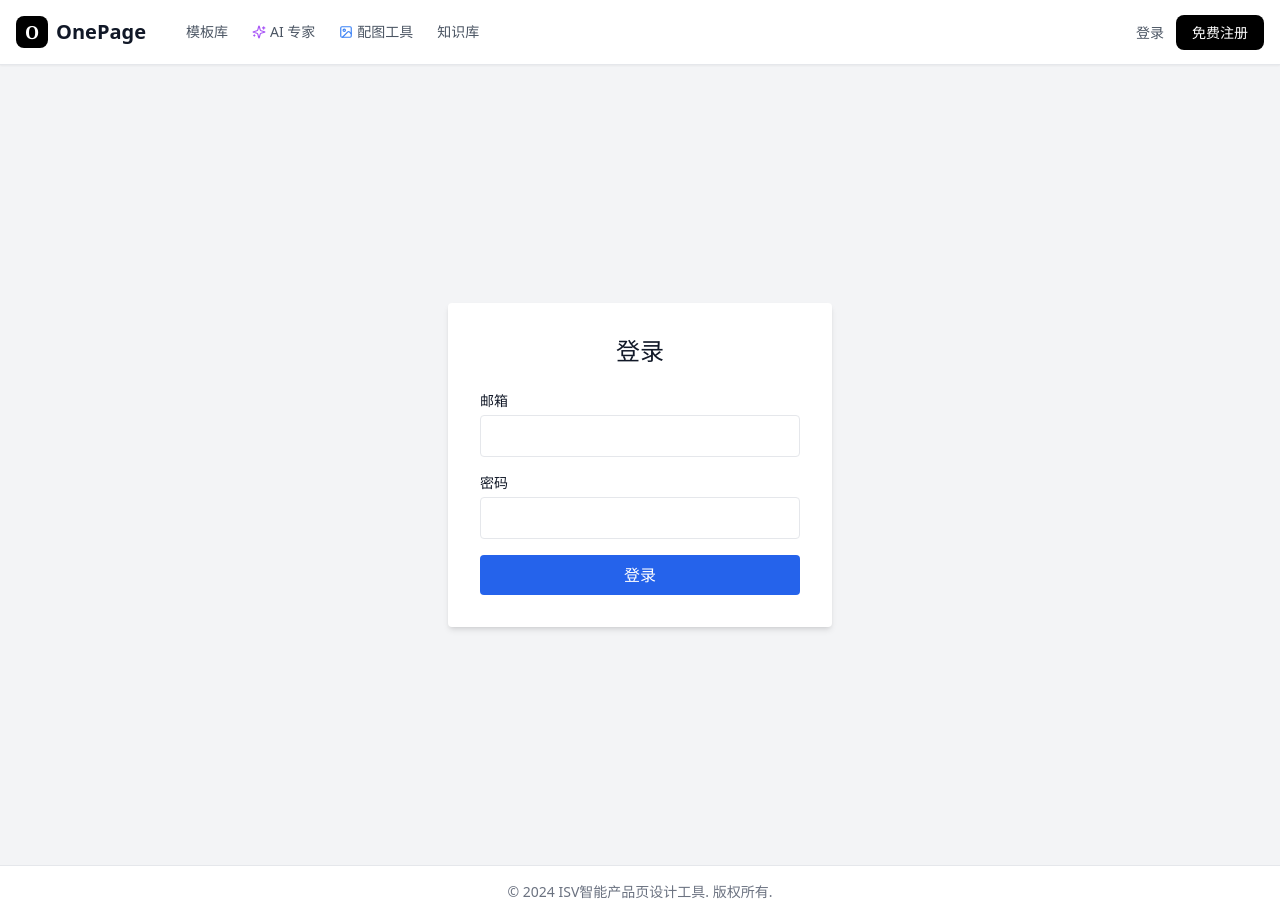
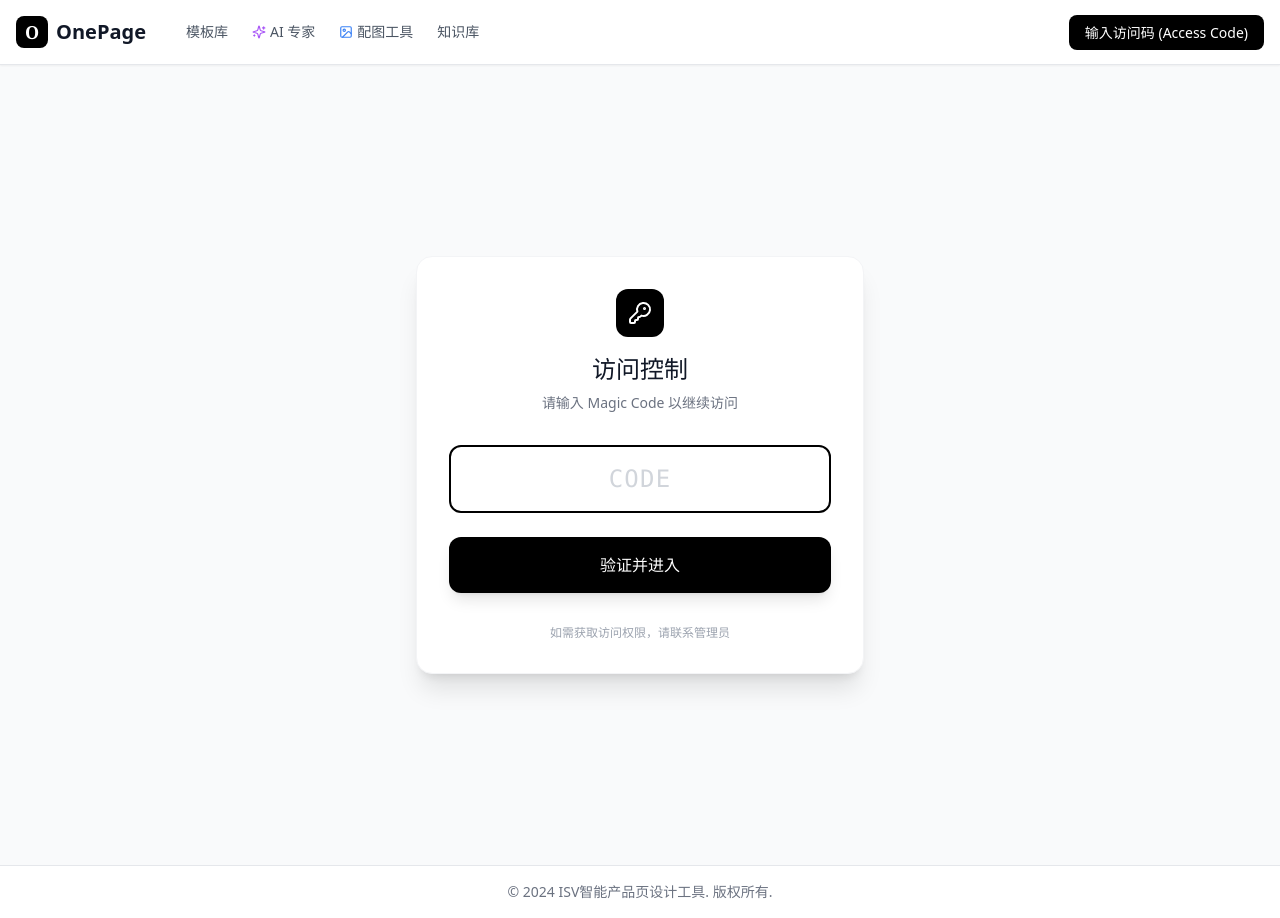
Before and after one commit to shawcc/onepage, a React (Vite) app: page /login in a window 1280 px wide. Built offline with nearby package versions, Linux system fonts and the light colour scheme; no server answers.

Commit message:
Replace Supabase Auth with Magic Code Access

```diff
--- a/src/App.tsx
+++ b/src/App.tsx
@@ -44,14 +44,13 @@ const Navigation = () => {
           <div className="flex items-center gap-4">
              <Link to="/dashboard" className="text-sm font-medium text-gray-600 hover:text-gray-900">工作台</Link>
              <button onClick={handleSignOut} className="text-sm font-medium text-red-600 hover:text-red-700">退出</button>
-             <div className="w-8 h-8 bg-blue-100 rounded-full flex items-center justify-center text-blue-600 font-bold text-xs">
-                {user.email?.slice(0, 2).toUpperCase()}
+             <div className="w-8 h-8 bg-black rounded-full flex items-center justify-center text-white font-bold text-xs">
+                {user.role === 'admin' ? 'A' : 'U'}
              </div>
           </div>
         ) : (
           <div className="space-x-3">
-            <Link to="/login" className="text-sm font-medium text-gray-600 hover:text-gray-900">登录</Link>
-            <Link to="/register" className="text-sm font-medium bg-black text-white px-4 py-2 rounded-lg hover:bg-gray-800 transition-all">免费注册</Link>
+            <Link to="/login" className="text-sm font-medium bg-black text-white px-4 py-2 rounded-lg hover:bg-gray-800 transition-all">输入访问码 (Access Code)</Link>
           </div>
         )}
       </div>
@@ -73,7 +72,6 @@ const App: React.FC = () => {
             <Route path="/templates" element={<Templates />} />
             <Route path="/knowledge" element={<Knowledge />} />
             <Route path="/login" element={<Login />} />
-            <Route path="/register" element={<Register />} />
 
             {/* Protected Routes */}
             <Route path="/editor/:templateId" element={
--- a/src/contexts/AuthContext.tsx
+++ b/src/contexts/AuthContext.tsx
@@ -1,59 +1,65 @@
 import React, { createContext, useContext, useEffect, useState } from 'react'
-import { Session, User } from '@supabase/supabase-js'
-import { supabase } from '../lib/supabase'
+
+// Define a simple User type for Magic Code auth
+export interface MagicUser {
+  id: string
+  code: string
+  role: 'user' | 'admin'
+}
 
 interface AuthContextType {
-  session: Session | null
-  user: User | null
+  user: MagicUser | null
   loading: boolean
-  signOut: () => Promise<void>
+  signIn: (code: string) => boolean
+  signOut: () => void
 }
 
 const AuthContext = createContext<AuthContextType>({
-  session: null,
   user: null,
   loading: true,
-  signOut: async () => {},
+  signIn: () => false,
+  signOut: () => {},
 })
 
+// Hardcoded Magic Codes (In a real app, this could be fetched from a secure JSON file or API)
+const MAGIC_CODES: Record<string, MagicUser> = {
+  'onepage2024': { id: '1', code: 'onepage2024', role: 'user' },
+  'admin888': { id: '2', code: 'admin888', role: 'admin' },
+  'demo': { id: '3', code: 'demo', role: 'user' }
+}
+
+const AUTH_STORAGE_KEY = 'onepage_magic_auth'
+
 export const AuthProvider: React.FC<{ children: React.ReactNode }> = ({ children }) => {
-  const [session, setSession] = useState<Session | null>(null)
-  const [user, setUser] = useState<User | null>(null)
+  const [user, setUser] = useState<MagicUser | null>(null)
   const [loading, setLoading] = useState(true)
 
   useEffect(() => {
-    if (!supabase) {
-        setLoading(false)
-        return
+    // Check local storage for existing session
+    const storedCode = localStorage.getItem(AUTH_STORAGE_KEY)
+    if (storedCode && MAGIC_CODES[storedCode]) {
+      setUser(MAGIC_CODES[storedCode])
     }
-
-    // Get initial session
-    supabase.auth.getSession().then(({ data: { session } }) => {
-      setSession(session)
-      setUser(session?.user ?? null)
-      setLoading(false)
-    })
-
-    // Listen for changes
-    const {
-      data: { subscription },
-    } = supabase.auth.onAuthStateChange((_event, session) => {
-      setSession(session)
-      setUser(session?.user ?? null)
-      setLoading(false)
-    })
-
-    return () => subscription.unsubscribe()
+    setLoading(false)
   }, [])
 
-  const signOut = async () => {
-    if (supabase) {
-        await supabase.auth.signOut()
+  const signIn = (code: string) => {
+    const validUser = MAGIC_CODES[code]
+    if (validUser) {
+      setUser(validUser)
+      localStorage.setItem(AUTH_STORAGE_KEY, code)
+      return true
     }
+    return false
+  }
+
+  const signOut = () => {
+    setUser(null)
+    localStorage.removeItem(AUTH_STORAGE_KEY)
   }
 
   return (
-    <AuthContext.Provider value={{ session, user, loading, signOut }}>
+    <AuthContext.Provider value={{ user, loading, signIn, signOut }}>
       {children}
     </AuthContext.Provider>
   )
--- a/src/pages/Login.tsx
+++ b/src/pages/Login.tsx
@@ -1,75 +1,74 @@
 import React, { useState } from 'react'
-import { useNavigate } from 'react-router-dom'
-import { supabase } from '../lib/supabase'
+import { useNavigate, useLocation } from 'react-router-dom'
+import { useAuth } from '../contexts/AuthContext'
+import { KeyRound } from 'lucide-react'
 
 const Login: React.FC = () => {
-  const [email, setEmail] = useState('')
-  const [password, setPassword] = useState('')
-  const [loading, setLoading] = useState(false)
+  const [code, setCode] = useState('')
   const [error, setError] = useState<string | null>(null)
   const navigate = useNavigate()
+  const location = useLocation()
+  const { signIn } = useAuth()
 
-  const handleLogin = async (e: React.FormEvent) => {
+  // Get the intended destination from navigation state, or default to dashboard
+  const from = location.state?.from?.pathname || '/dashboard'
+
+  const handleLogin = (e: React.FormEvent) => {
     e.preventDefault()
-    if (!supabase) {
-        setError("Supabase 客户端未初始化，请检查 .env 配置")
-        return
-    }
-
-    setLoading(true)
     setError(null)
 
-    const { error } = await supabase.auth.signInWithPassword({
-      email,
-      password,
-    })
+    const success = signIn(code)
 
-    if (error) {
-      setError(error.message)
-      setLoading(false)
+    if (success) {
+      navigate(from, { replace: true })
     } else {
-      navigate('/dashboard')
+      setError("无效的访问码 (Invalid Access Code)")
     }
   }
 
   return (
-    <div className="flex items-center justify-center min-h-screen bg-gray-100">
-      <div className="bg-white p-8 rounded shadow-md w-96">
-        <h1 className="text-2xl font-bold mb-6 text-center">登录</h1>
+    <div className="flex items-center justify-center min-h-screen bg-gray-50">
+      <div className="bg-white p-8 rounded-2xl shadow-xl w-full max-w-md border border-gray-100">
+        <div className="text-center mb-8">
+            <div className="w-12 h-12 bg-black text-white rounded-xl flex items-center justify-center mx-auto mb-4">
+                <KeyRound size={24} />
+            </div>
+            <h1 className="text-2xl font-bold text-gray-900">访问控制</h1>
+            <p className="text-gray-500 mt-2 text-sm">请输入 Magic Code 以继续访问</p>
+        </div>
+
         {error && (
-            <div className="bg-red-50 text-red-600 p-3 rounded mb-4 text-sm">
+            <div className="bg-red-50 text-red-600 p-3 rounded-lg mb-6 text-sm text-center font-medium animate-pulse">
                 {error}
             </div>
         )}
-        <form className="space-y-4" onSubmit={handleLogin}>
+
+        <form className="space-y-6" onSubmit={handleLogin}>
           <div>
-            <label className="block text-sm font-medium mb-1">邮箱</label>
             <input
-                type="email"
-                value={email}
-                onChange={(e) => setEmail(e.target.value)}
-                className="w-full border rounded p-2"
+                type="text"
+                value={code}
+                onChange={(e) => setCode(e.target.value)}
+                className="w-full border-2 border-gray-200 rounded-xl p-4 text-center text-2xl font-mono tracking-wider focus:border-black focus:ring-0 outline-none transition-all placeholder:text-gray-300 uppercase"
+                placeholder="CODE"
+                autoFocus
                 required
             />
           </div>
-          <div>
-            <label className="block text-sm font-medium mb-1">密码</label>
-            <input
-                type="password"
-                value={password}
-                onChange={(e) => setPassword(e.target.value)}
-                className="w-full border rounded p-2"
-                required
-            />
-          </div>
+
           <button
             type="submit"
-            disabled={loading}
-            className="w-full bg-blue-600 text-white py-2 rounded hover:bg-blue-700 disabled:opacity-50 disabled:cursor-not-allowed"
+            className="w-full bg-black text-white py-4 rounded-xl font-bold hover:bg-gray-800 transition-all active:scale-[0.98] shadow-lg"
           >
-            {loading ? '登录中...' : '登录'}
+            验证并进入
           </button>
         </form>
+
+        <div className="mt-8 text-center">
+            <p className="text-xs text-gray-400">
+                如需获取访问权限，请联系管理员
+            </p>
+        </div>
       </div>
     </div>
   )
--- a/src/pages/Register.tsx
+++ /dev/null
@@ -1,101 +0,0 @@
-import React, { useState } from 'react'
-import { useNavigate } from 'react-router-dom'
-import { supabase } from '../lib/supabase'
-
-const Register: React.FC = () => {
-  const [email, setEmail] = useState('')
-  const [password, setPassword] = useState('')
-  const [loading, setLoading] = useState(false)
-  const [error, setError] = useState<string | null>(null)
-  const navigate = useNavigate()
-
-  // Whitelist of allowed email domains or full addresses
-  // In a real app, this might come from a database or env var
-  const ALLOWED_USERS = [
-    'test@example.com',
-    'admin@onepage.com',
-    // Allow any email from specific domain
-    '@feishu.cn',
-    '@bytedance.com'
-  ]
-
-  const isAllowed = (email: string) => {
-    return ALLOWED_USERS.some(allowed =>
-        allowed.startsWith('@') ? email.endsWith(allowed) : email === allowed
-    )
-  }
-
-  const handleRegister = async (e: React.FormEvent) => {
-    e.preventDefault()
-
-    if (!isAllowed(email)) {
-        setError("抱歉，目前仅限受邀用户注册 (Access Restricted)")
-        return
-    }
-
-    if (!supabase) {
-        setError("Supabase 客户端未初始化，请检查 .env 配置")
-        return
-    }
-
-    setLoading(true)
-    setError(null)
-
-    const { error } = await supabase.auth.signUp({
-      email,
-      password,
-    })
-
-    if (error) {
-      setError(error.message)
-      setLoading(false)
-    } else {
-      alert("注册成功！请检查邮箱完成验证。")
-      navigate('/login')
-    }
-  }
-
-  return (
-    <div className="flex items-center justify-center min-h-screen bg-gray-100">
-      <div className="bg-white p-8 rounded shadow-md w-96">
-        <h1 className="text-2xl font-bold mb-6 text-center">注册</h1>
-        {error && (
-            <div className="bg-red-50 text-red-600 p-3 rounded mb-4 text-sm">
-                {error}
-            </div>
-        )}
-        <form className="space-y-4" onSubmit={handleRegister}>
-          <div>
-            <label className="block text-sm font-medium mb-1">邮箱</label>
-            <input
-                type="email"
-                value={email}
-                onChange={(e) => setEmail(e.target.value)}
-                className="w-full border rounded p-2"
-                required
-            />
-          </div>
-          <div>
-            <label className="block text-sm font-medium mb-1">密码</label>
-            <input
-                type="password"
-                value={password}
-                onChange={(e) => setPassword(e.target.value)}
-                className="w-full border rounded p-2"
-                required
-            />
-          </div>
-          <button
-            type="submit"
-            disabled={loading}
-            className="w-full bg-green-600 text-white py-2 rounded hover:bg-green-700 disabled:opacity-50 disabled:cursor-not-allowed"
-          >
-            {loading ? '注册中...' : '注册'}
-          </button>
-        </form>
-      </div>
-    </div>
-  )
-}
-
-export default Register
```
